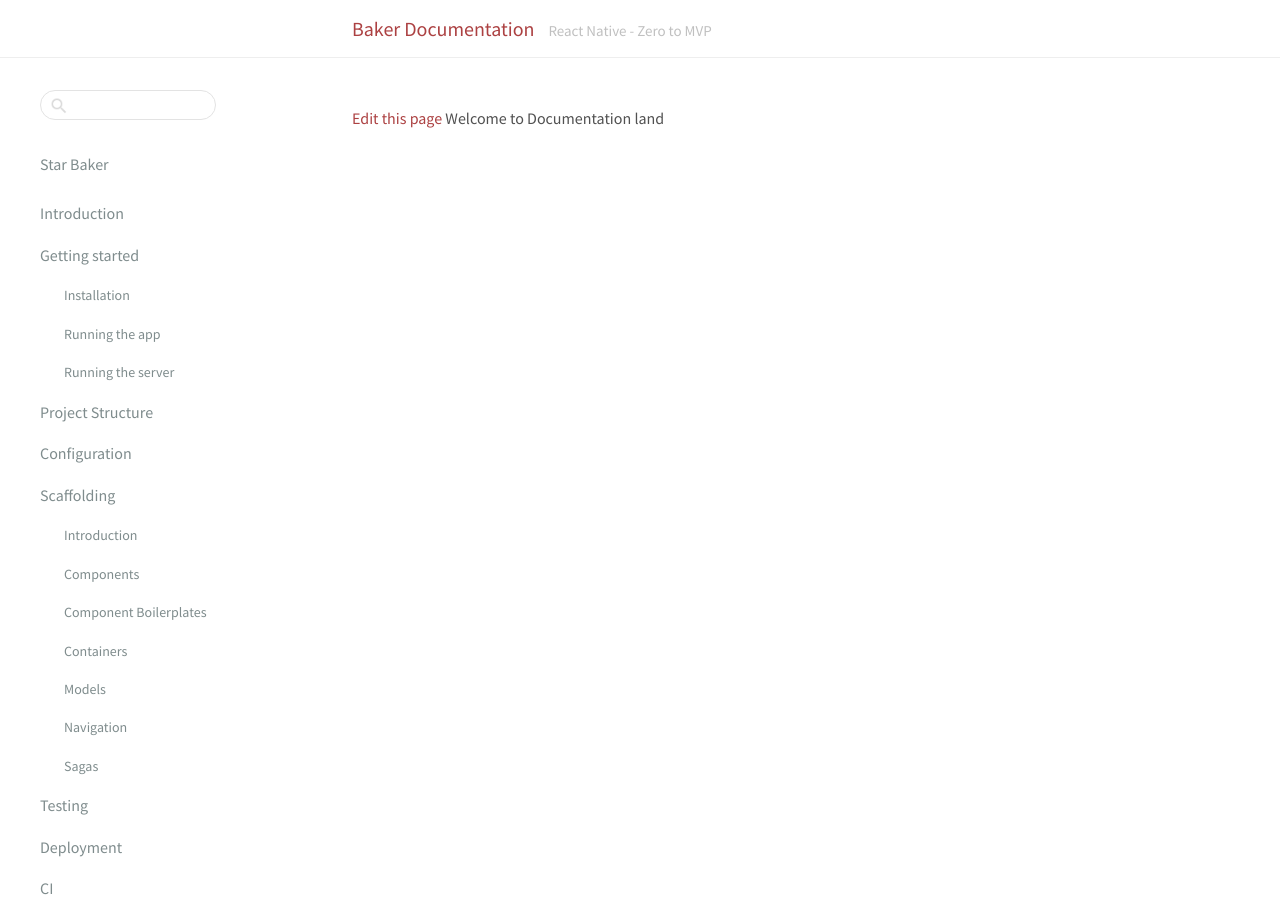
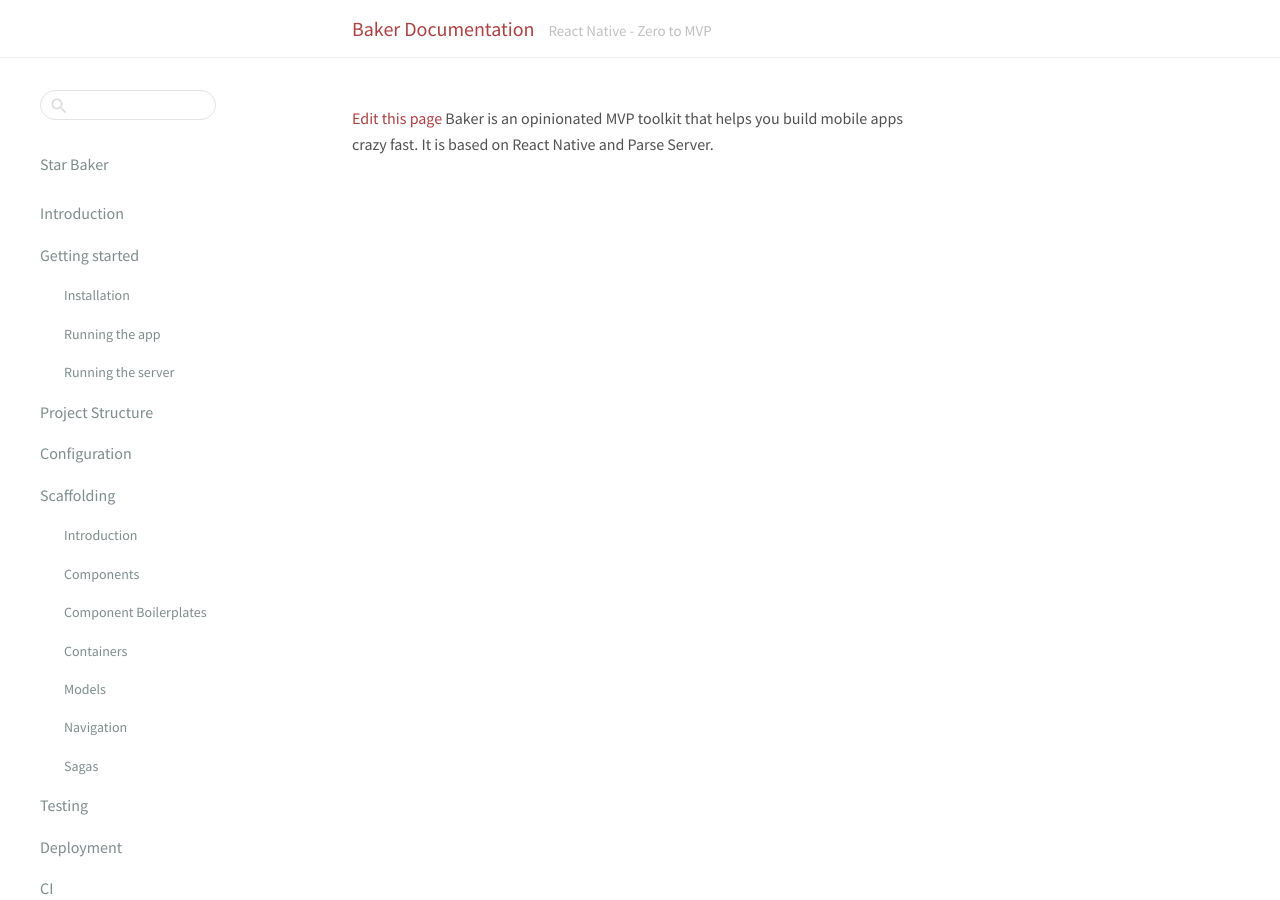
Before and after one commit to bakery/baker-docs, a Jekyll site: the page built from index.html, in a window 1280 px wide. Built offline with Jekyll 4.4.1, drawn with Linux system fonts in a browser that asks for light colours; comment, search, counter and statistics services are not loaded.

Commit message:
update landing page a bit

```diff
--- a/index.html
+++ b/index.html
@@ -3,7 +3,7 @@
 title: Home
 ---
 
-Welcome to Documentation land
+Baker is an opinionated MVP toolkit that helps you build mobile apps crazy fast. It is based on React Native and Parse Server.
 
 <!-- <div class="posts">
   {% for post in paginator.posts %}
```
